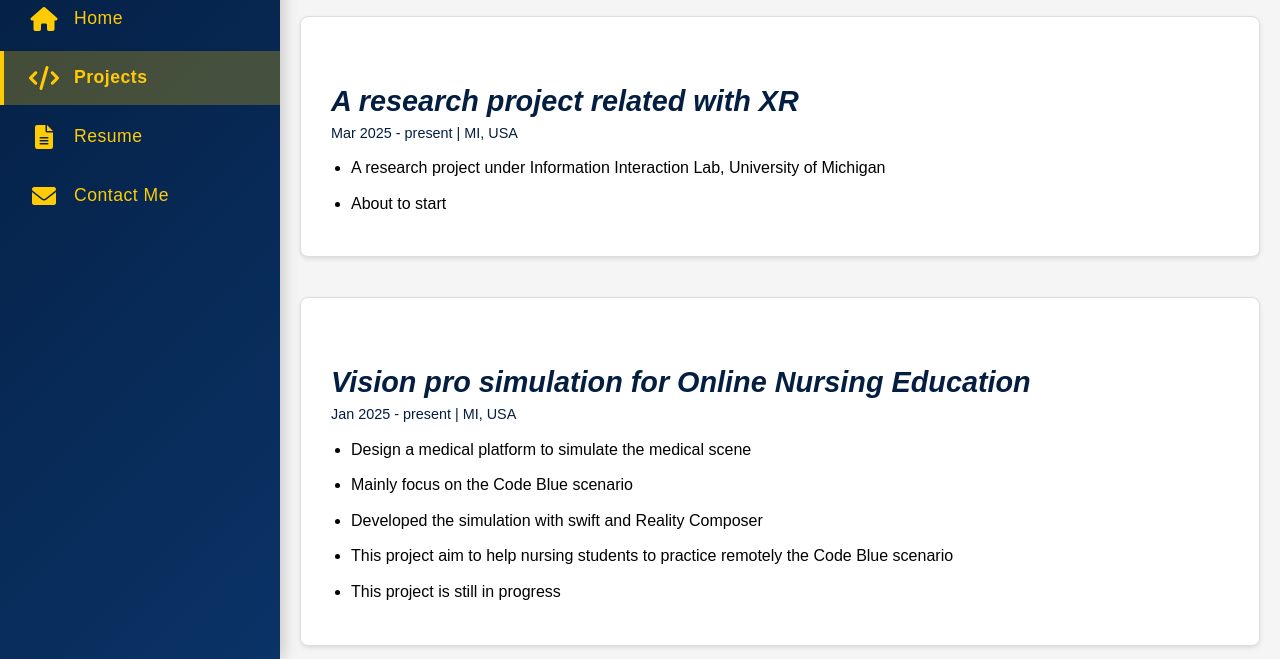
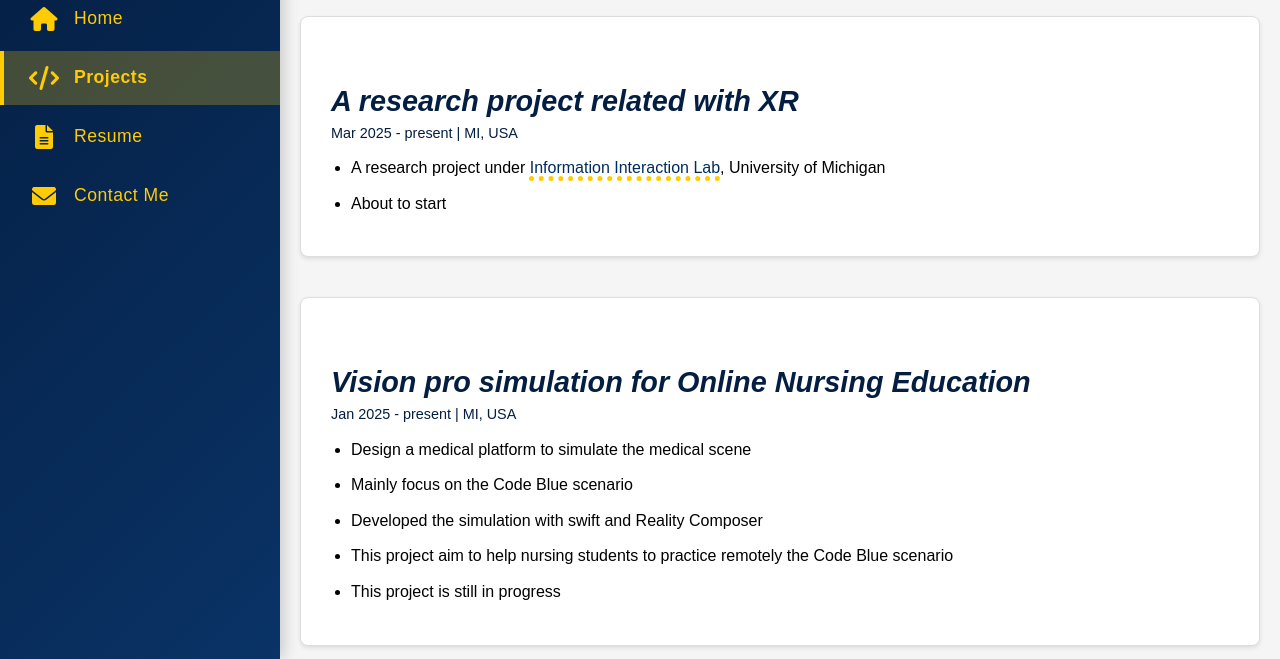
Before and after one commit to OwenDing1104/portfolio, a website: page projects.html in a window 1280 px wide. Shown: the part 141-800 px from the top of the page. Drawn offline with nearby package versions, Linux system fonts and the light colour scheme.

Commit message:
Add files via upload

```diff
--- a/projects.html
+++ b/projects.html
@@ -42,7 +42,7 @@
                     <p class="project-date-location"> Mar 2025 - present | MI, USA</p>
                     <div class="timer" id="Neurodivergent with XR"></div>
                     <ul class="project-details">
-                        <li>A research project under <a href="https://www.mi2lab.com/"></a>Information Interaction Lab</a>, University of Michigan</li>
+                        <li>A research project under <a href="https://www.mi2lab.com/">Information Interaction Lab</a>, University of Michigan</li>
                         <li>About to start</li>
                     </ul>
                 </article>
```
